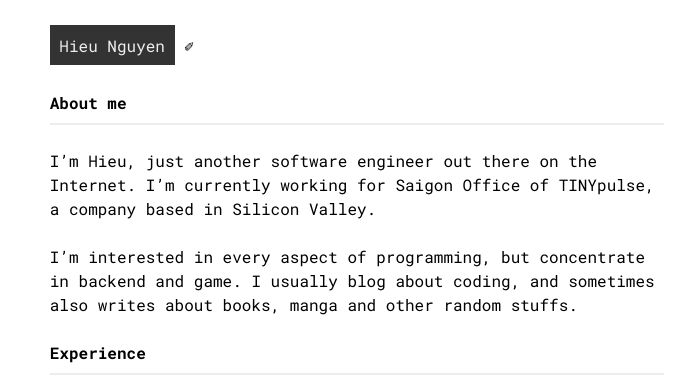
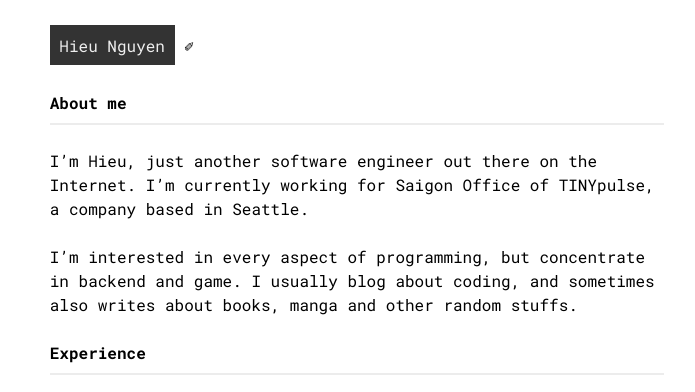
Before and after one commit to hieuk09/hieuk09.github.io, a Jekyll site: the page built from about/index.md, in a window 1280 px wide. Shown: the top 392 px of the page, without its empty margins (283-978 px from the left). Built offline with Jekyll 4.4.1, drawn with Linux system fonts in a browser that asks for light colours.

Commit message:
Use correct location

```diff
--- a/about/index.md
+++ b/about/index.md
@@ -4,7 +4,7 @@ title: About me
 ---
 
 I'm Hieu, just another software engineer out there on the Internet. I'm
-currently working for Saigon Office of TINYpulse, a company based in Silicon Valley.
+currently working for Saigon Office of TINYpulse, a company based in Seattle.
 
 I'm interested in every aspect of programming, but concentrate in backend and game.
 I usually blog about coding, and sometimes also writes about books, manga and other
```
